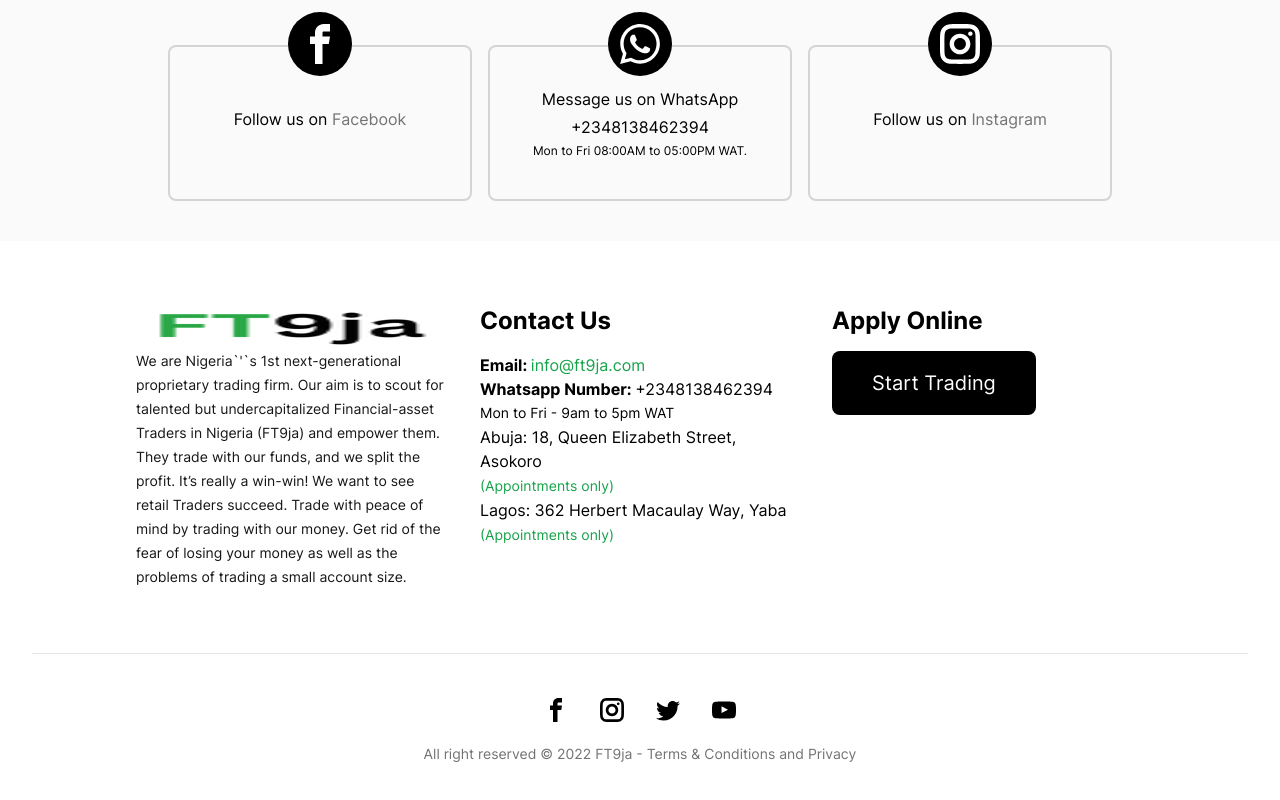
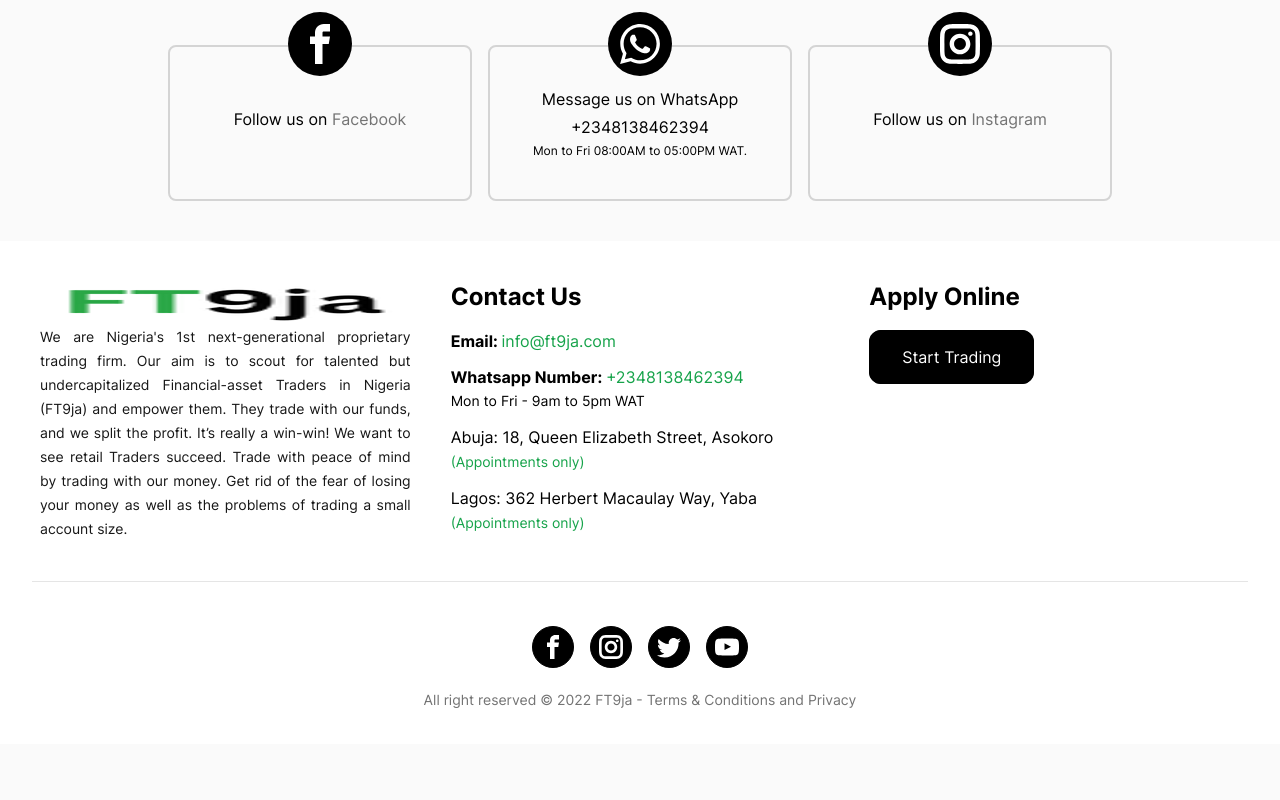
Before and after one commit to codefromahmad/pocket-tailwind-next, a Next.js app: page /contact in a window 1280 px wide. Shown: the part 1191-1991 px from the top of the page. After the commit the page ends 1935 px from the top, so only its background shows below. Built offline with nearby package versions, Linux system fonts and the light colour scheme.

Commit message:
Footer New client changes done.

```diff
--- a/src/components/Faqs.jsx
+++ b/src/components/Faqs.jsx
@@ -104,7 +104,7 @@
       className="border-t border-gray-200 py-20 sm:py-32"
     >
       <Container>
-        <div className="mx-auto max-w-2xl lg:mx-0">
+        <div className="mx-auto lg:max-w-screen-md">
           <h2
             id="faqs-title"
             className="text-3xl font-medium tracking-tight text-gray-900"
@@ -121,7 +121,7 @@
             </Link>
           </p>
         </div>
-        <div className="mx-auto mt-16 grid max-w-2xl grid-cols-1 gap-10 sm:mt-20 md:grid-cols-2 lg:max-w-none lg:grid-cols-3">
+        <div className="mx-auto mt-16 grid max-w-2xl grid-cols-1 gap-10 sm:mt-20 lg:max-w-screen-md">
           {faqs.map(({ id, question, answer, list }) => (
             <div key={id}>
               <p className="text-lg font-semibold leading-6 text-gray-900">
--- a/src/components/Footer.jsx
+++ b/src/components/Footer.jsx
@@ -2,7 +2,6 @@
 import Link from 'next/link'
 
 import { Container } from '@/components/Container'
-import { NavLinks } from '@/components/NavLinks'
 import { useRouter } from 'next/router'
 import logo from '../images/logo.png'
 import { ImFacebook, ImTwitter, ImYoutube } from 'react-icons/im'
@@ -13,24 +12,24 @@
   return (
     <footer className="bg-white">
       <Container>
-        <div className="mx-auto grid max-w-[425px] grid-cols-1 gap-8 pt-14 pb-8 md:max-w-screen-lg md:grid-cols-3 lg:py-16">
+        <div className="mx-auto grid max-w-[425px] grid-cols-1 gap-10 pt-14 pb-8 md:max-w-screen-2xl md:grid-cols-3 lg:py-10">
           <div className="flex   flex-col text-gray-900">
             <Image src={logo} alt="alsdkjf" />
             <div className="ml-2">
-              <p className="mt-1 text-sm">
-                We are Nigeria`&apos;`s 1st next-generational proprietary
-                trading firm. Our aim is to scout for talented but
-                undercapitalized Financial-asset Traders in Nigeria (FT9ja) and
-                empower them. They trade with our funds, and we split the
-                profit. It’s really a win-win! We want to see retail Traders
-                succeed. Trade with peace of mind by trading with our money. Get
-                rid of the fear of losing your money as well as the problems of
-                trading a small account size.
+              <p className="mt-1 text-justify text-sm">
+                We are Nigeria&apos;s 1st next-generational proprietary trading
+                firm. Our aim is to scout for talented but undercapitalized
+                Financial-asset Traders in Nigeria (FT9ja) and empower them.
+                They trade with our funds, and we split the profit. It’s really
+                a win-win! We want to see retail Traders succeed. Trade with
+                peace of mind by trading with our money. Get rid of the fear of
+                losing your money as well as the problems of trading a small
+                account size.
               </p>
             </div>
           </div>
           <div className="flex flex-col">
-            <h1 className="mb-4 text-center text-2xl font-bold md:text-left">
+            <h1 className="mb-4 font-bold text-center text-2xl md:text-left">
               Contact Us
             </h1>
             <div>
@@ -40,15 +39,15 @@
                   info@ft9ja.com
                 </a>
               </p>
-              <p className="text-center md:text-left">
+              <p className="pt-3 text-center md:text-left">
                 {' '}
                 <span className="font-bold">Whatsapp Number: </span>
-                +2348138462394
+                <span className='text-green-600'>+2348138462394</span>
               </p>
               <p className="text-center text-sm md:text-left">
                 Mon to Fri - 9am to 5pm WAT
               </p>
-              <p className="text-center md:text-left">
+              <p className="pt-3 text-center md:text-left">
                 Abuja: 18, Queen Elizabeth Street, Asokoro
               </p>
               <p className="text-center md:text-left">
@@ -59,7 +58,7 @@
                   (Appointments only)
                 </a>
               </p>
-              <p className="text-center md:text-left">
+              <p className="pt-3 text-center md:text-left">
                 Lagos: 362 Herbert Macaulay Way, Yaba
               </p>
               <p className="text-center md:text-left">
@@ -73,38 +72,41 @@
             </div>
           </div>
           <div className="flex flex-col">
-            <h1 className="mb-8 text-center text-2xl font-bold md:text-left">
+            <h1 className="mb-8 font-bold text-center text-2xl md:text-left">
               Apply Online
             </h1>
             <div className="text-center md:text-left">
               <Link href="https://temp-app-pockettailwind.herokuapp.com/#pricing">
-                <a className="rounded-lg bg-black py-4 px-8 text-xl text-white duration-300 hover:bg-gray-800 md:px-10 md:py-5">
+                <a className="rounded-xl border-[1px] border-black bg-black py-4 px-8 text-base text-white duration-300 hover:border-[1px] hover:bg-white hover:text-black">
                   Start Trading
                 </a>
               </Link>
             </div>
           </div>
         </div>
-        <div className="flex flex-col items-center border-t border-gray-200 px-5 pt-8 pb-12 md:px-10 md:pt-6">
+        <div className="flex flex-col items-center border-t border-gray-200 px-5 pb-8 md:px-10 md:pt-6">
           <div className="flex py-3 md:py-5">
             <a
               href="https://facebook.com/FT9ja-101059375510372/"
-              className="px-4"
+              className="rounded-full mx-2 border-[1px] border-black bg-black p-2 text-white duration-300 hover:bg-white hover:text-black"
             >
               <ImFacebook className="text-2xl" />
             </a>
             <a
               href="https://www.instagram.com/ft9ja.official/"
-              className="px-4"
+              className="rounded-full mx-2 border-[1px] border-black bg-black p-2 text-white duration-300 hover:bg-white hover:text-black"
             >
               <GrInstagram className="text-2xl" />
             </a>
-            <a href="https://twitter.com/ft9ja_official" className="px-4">
+            <a
+              href="https://twitter.com/ft9ja_official"
+              className="rounded-full mx-2 border-[1px] border-black bg-black p-2 text-white duration-300 hover:bg-white hover:text-black"
+            >
               <ImTwitter className="text-2xl" />
             </a>
             <a
               href="https://www.youtube.com/channel/UCM3RtiMpxAQ3pNUnvUP9xcw"
-              className="px-4"
+              className="rounded-full mx-2 border-[1px] border-black bg-black p-2 text-white duration-300 hover:bg-white hover:text-black"
             >
               <ImYoutube className="text-2xl" />
             </a>
--- a/src/components/Hero.jsx
+++ b/src/components/Hero.jsx
@@ -345,7 +345,7 @@
               Every Trader deserves a chance to be successful
             </h1>
             <p className="mt-6 text-lg text-gray-600">
-              Trade up to $50,000 of our company`&apos;`s capital and get paid
+              Trade up to $50,000 of our company&apos;s capital and get paid
               up to 80% of the profit weekly or monthly. No challenges. No risk
               for you, we take the losses. Join the team of our successful
               Traders now.
```
